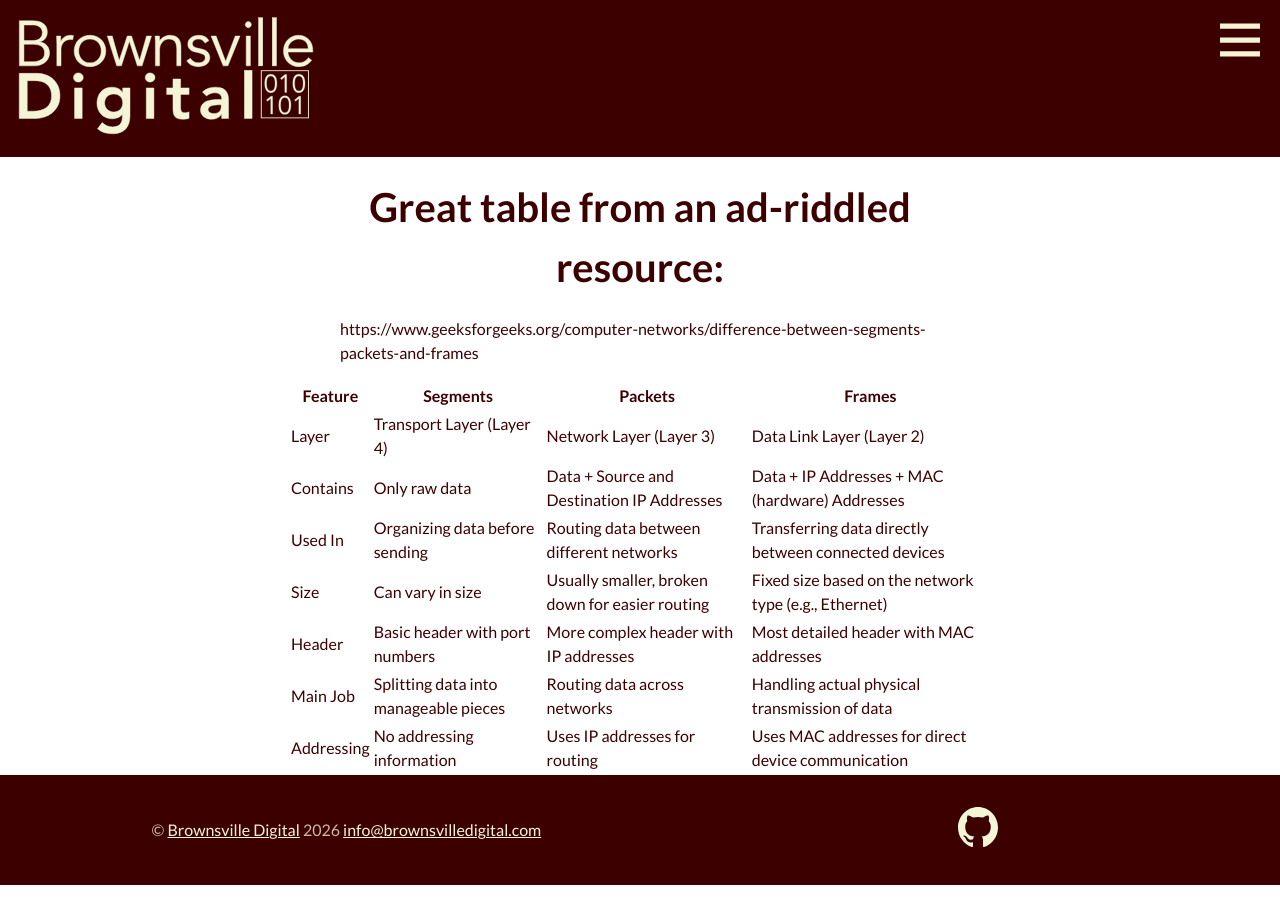
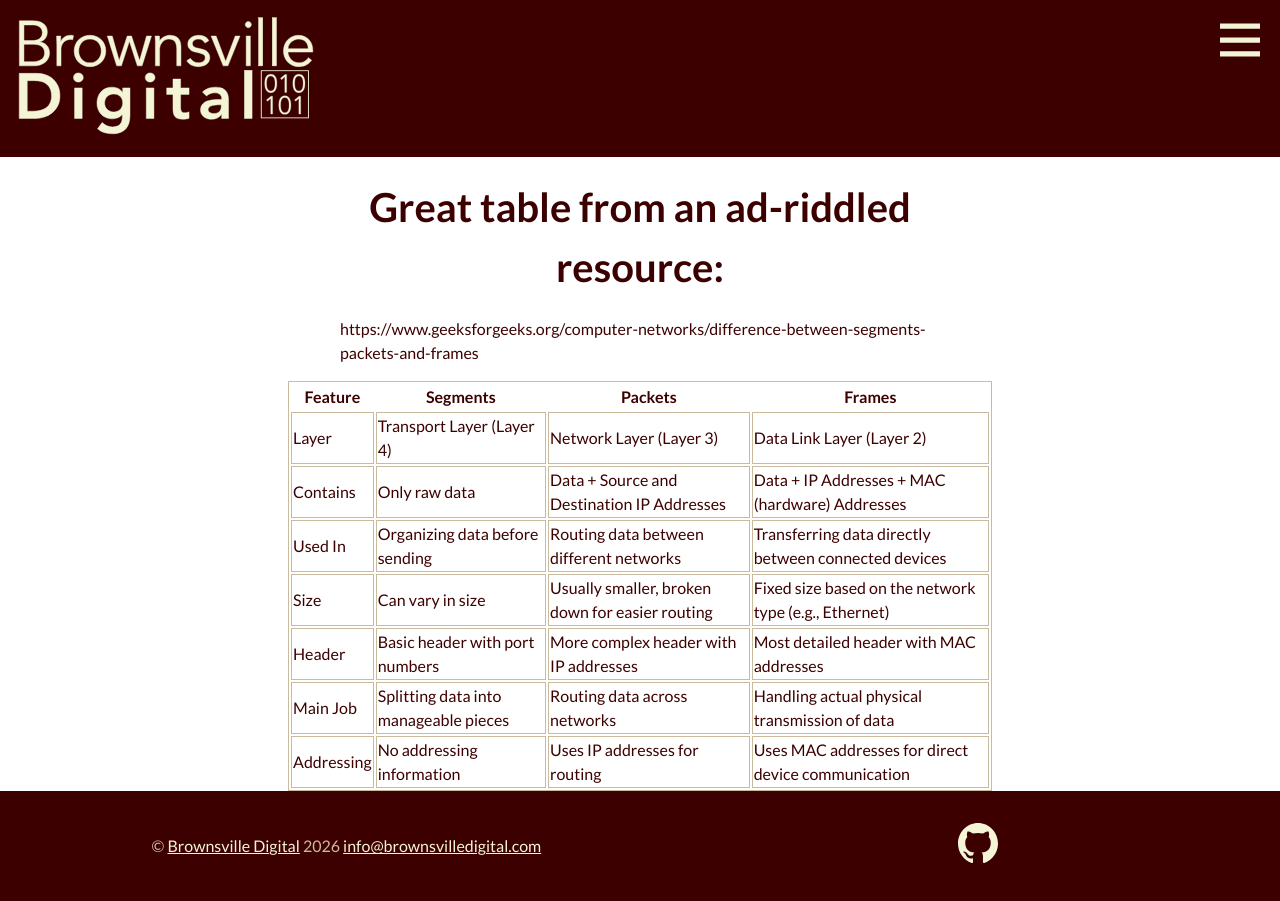
Before and after one commit to Brownsville-Digital/website, a Jekyll site: the page built from _posts/2026-05-01-segments-packets-frames.md, in a window 1280 px wide. Built offline with Jekyll 4.4.1, drawn with Linux system fonts in a browser that asks for light colours.

Commit message:
Just put borders on all the tables.

```diff
--- a/styles/main.css
+++ b/styles/main.css
@@ -59,18 +59,14 @@ body.standard main>section {
   max-width: 800px;
 }
 
-.cabletable svg,
+table td,
+table {
+  border: 1px solid var(--brand-secondary-light);
+}
+
 .cabletable img {
   width: 200px;
   height: auto;
-}
-
-.cabletable {
-  border: 1px solid var(--brand-secondary-light);
-}
-
-.cabletable td {
-  border: 1px solid var(--brand-secondary-light);
 }
 
 #scrollToTop {
```
